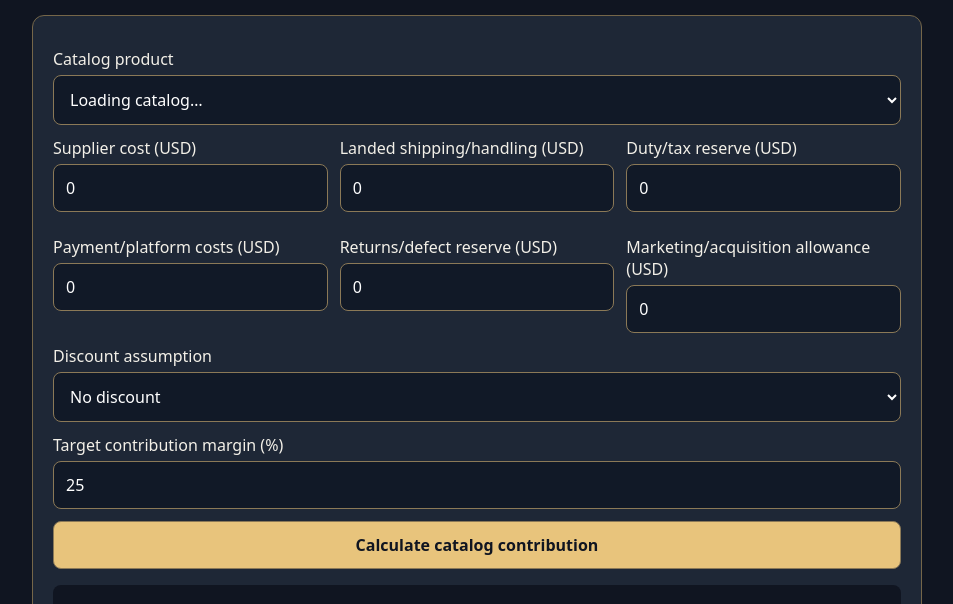
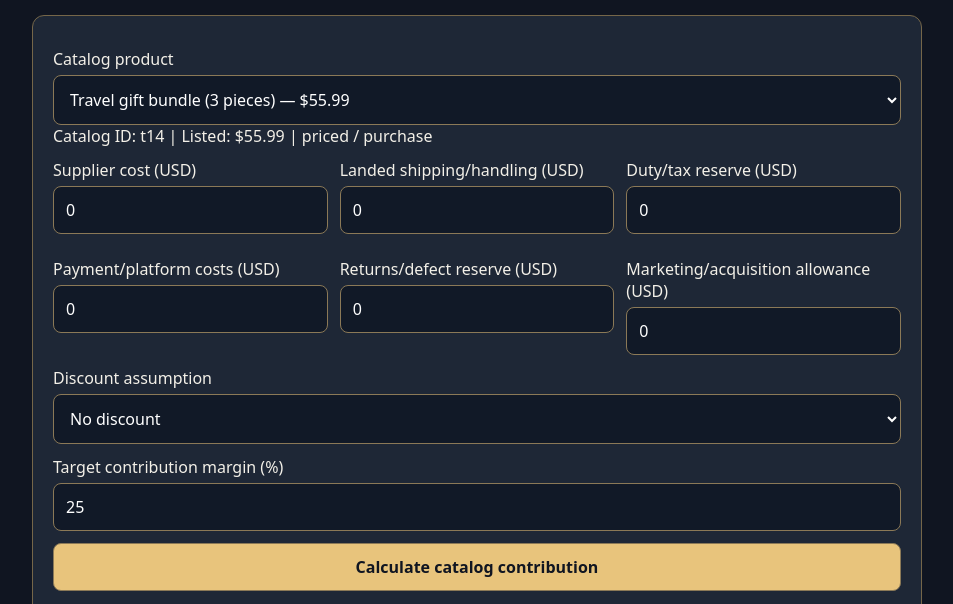
Before and after one commit to brandlinker2025/brandlinker-spark, a website: page operations/catalog-contribution.html in a window 1280 px wide. Shown: the part 187-791 px from the top of the page, without its empty margins (163-1116 px from the left). Drawn offline with Linux system fonts and the light colour scheme.

Commit message:
Load self-hosted ES module for contribution planner

```diff
--- a/operations/catalog-contribution.html
+++ b/operations/catalog-contribution.html
@@ -15,4 +15,4 @@
 <button id="calculate" type="button">Calculate catalog contribution</button>
 <pre id="result" aria-live="polite">Choose a product and enter confirmed costs. All figures are estimates.</pre>
 <small>Discount and product prices are catalog assumptions. Prices shown in other currencies are not recalculated here. Verify supplier, logistics, taxes, current promotions and consumer-law requirements before using a price commercially.</small></section>
-</main><script src="catalog-contribution.js" defer></script></body></html>
+</main><script type="module" src="catalog-contribution.js"></script></body></html>
```
